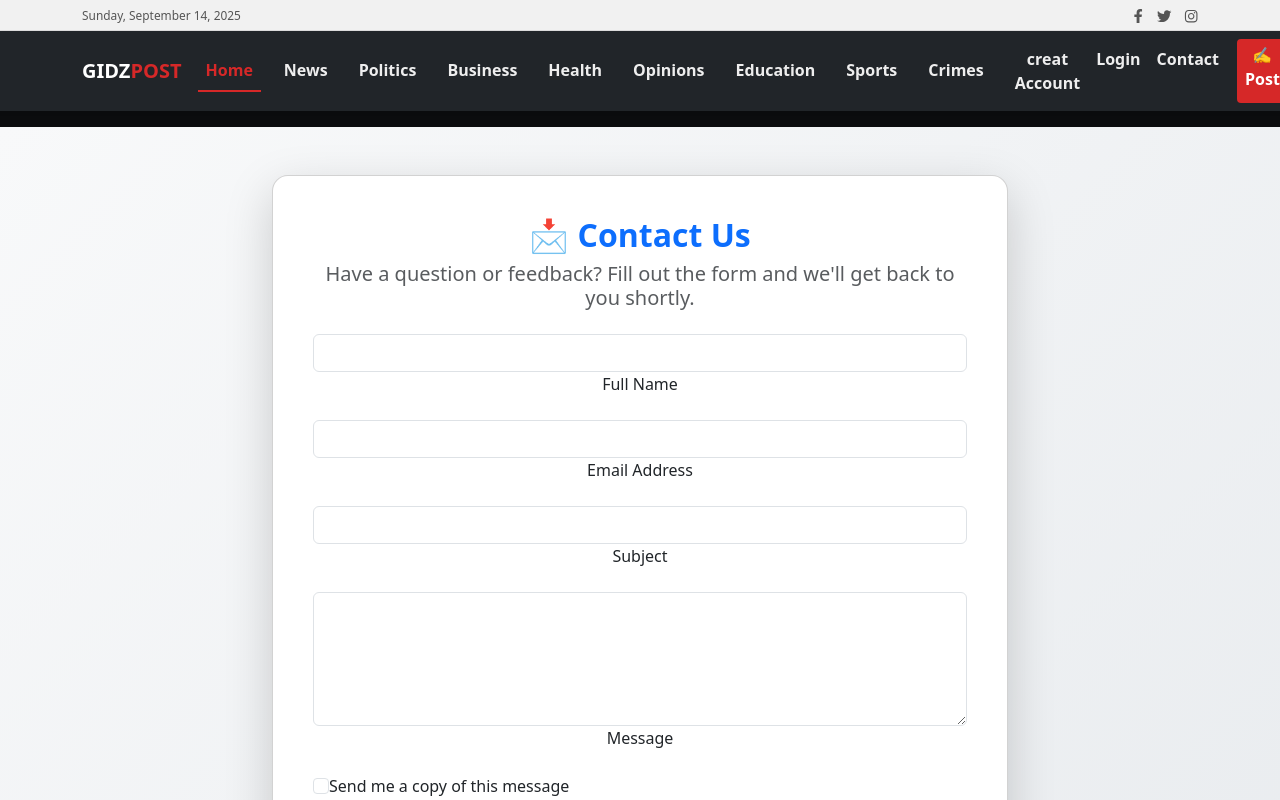
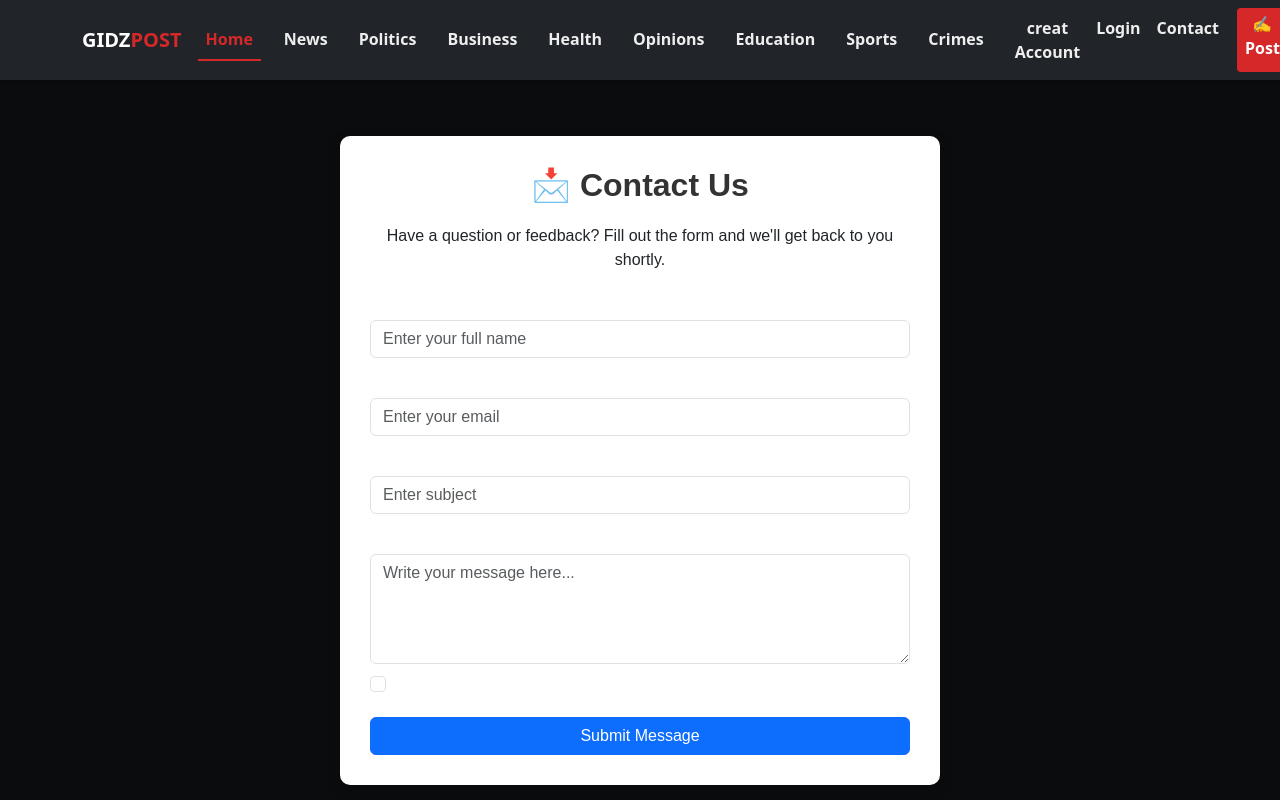
Before and after one commit to sibendire/blog_frontend, a React (Create React App) app: page /contact in a window 1280 px wide. Shown: the top 800 px of the page. Built offline with nearby package versions, Linux system fonts and the light colour scheme.

Commit message:
created css for contact form

```diff
--- a/src/App.js
+++ b/src/App.js
@@ -21,7 +21,7 @@ function App() {
     <div className="App d-flex flex-column min-vh-100">
       <Router>
         {/* Navbar */}
-        <TopBar />
+        {/* <TopBar /> */}
         <CollapsibleBlog />
         <LatestSidebar />
 
--- a/src/components/ContactForm.js
+++ b/src/components/ContactForm.js
@@ -1,17 +1,6 @@
+
 import React, { useState } from "react";
-import {
-  MDBInput,
-  MDBCheckbox,
-  MDBBtn,
-  MDBTextArea,
-  MDBCard,
-  MDBCardBody,
-  MDBCardTitle,
-  MDBContainer,
-  MDBSpinner,
-  MDBRow,
-  MDBCol,
-} from "mdb-react-ui-kit";
+import "../cssComponent/ContactForm.css"; // We'll use a separate CSS file
 
 export default function ContactForm() {
   const [formData, setFormData] = useState({
@@ -21,9 +10,6 @@ export default function ContactForm() {
     message: "",
     copy: false,
   });
-
-  const [loading, setLoading] = useState(false);
-  const [feedback, setFeedback] = useState(null);
 
   const handleChange = (e) => {
     const { name, value, type, checked } = e.target;
@@ -35,115 +21,98 @@ export default function ContactForm() {
 
   const handleSubmit = (e) => {
     e.preventDefault();
-    setLoading(true);
-    setFeedback(null);
-
-    // Simulate API call
-    setTimeout(() => {
-      setLoading(false);
-      setFeedback({ type: "success", message: "Message sent successfully!" });
-      setFormData({
-        name: "",
-        email: "",
-        subject: "",
-        message: "",
-        copy: false,
-      });
-    }, 1500);
+    console.log("Form submitted", formData);
+    alert("Form submitted!");
+    setFormData({ name: "", email: "", subject: "", message: "", copy: false });
   };
 
   return (
-    <div
-      className="py-5"
-      style={{
-        background: "linear-gradient(135deg, #f8f9fa, #e9ecef)",
-        minHeight: "80vh",
-      }}
-    >
-      <MDBContainer>
-        <MDBRow className="justify-content-center align-items-center">
-          <MDBCol md="8" sm="12">
-            <MDBCard className="shadow-lg rounded-4 p-4">
-              <MDBCardBody>
-                <MDBCardTitle className="text-center mb-4">
-                  <h2 className="fw-bold text-primary">📩 Contact Us</h2>
-                  <p className="text-muted mb-0">
-                    Have a question or feedback? Fill out the form and we'll get back to you shortly.
+    <div className="contact-container">
+      <h2 className="section-title">📩 Contact Us</h2>
+      <p className="text-dark">
+        Have a question or feedback? Fill out the form and we'll get back to you
+        shortly.
       </p>
-                </MDBCardTitle>
-
-                {feedback && (
-                  <div
-                    className={`alert alert-${feedback.type === "success" ? "success" : "danger"} text-center rounded-3`}
-                    role="alert"
-                  >
-                    {feedback.message}
-                  </div>
-                )}
 
       <form onSubmit={handleSubmit}>
-                  <MDBInput
+        <div className="mb-2">
+          <label htmlFor="name" className="form-label">
+            Full Name
+          </label>
+          <input
+            type="text"
+            className="form-control"
+            id="name"
             name="name"
-                    label="Full Name"
+            placeholder="Enter your full name"
             value={formData.name}
             onChange={handleChange}
-                    wrapperClass="mb-3"
-                    required
           />
+        </div>
 
-                  <MDBInput
+        <div className="mb-2">
+          <label htmlFor="email" className="form-label">
+            Email Address
+          </label>
+          <input
             type="email"
+            className="form-control"
+            id="email"
             name="email"
-                    label="Email Address"
+            placeholder="Enter your email"
             value={formData.email}
             onChange={handleChange}
-                    wrapperClass="mb-3"
-                    required
           />
+        </div>
 
-                  <MDBInput
+        <div className="mb-2">
+          <label htmlFor="subject" className="form-label">
+            Subject
+          </label>
+          <input
+            type="text"
+            className="form-control"
+            id="subject"
             name="subject"
-                    label="Subject"
+            placeholder="Enter subject"
             value={formData.subject}
             onChange={handleChange}
-                    wrapperClass="mb-3"
           />
+        </div>
 
-                  <MDBTextArea
+        <div className="mb-2">
+          <label htmlFor="message" className="form-label">
+            Message
+          </label>
+          <textarea
+            className="form-control"
+            id="message"
             name="message"
-                    label="Message"
-                    rows={5}
+            rows="4"
+            placeholder="Write your message here..."
             value={formData.message}
             onChange={handleChange}
-                    wrapperClass="mb-3"
-                    required
-                  />
+          ></textarea>
+        </div>
 
-                  <MDBCheckbox
+        <div className="form-check mb-3">
+          <input
+            className="form-check-input"
+            type="checkbox"
+            id="copyCheck"
             name="copy"
             checked={formData.copy}
             onChange={handleChange}
-                    wrapperClass="d-flex justify-content-start mb-3"
-                    label="Send me a copy of this message"
           />
+          <label className="form-check-label" htmlFor="copyCheck">
+            Send me a copy of this message
+          </label>
+        </div>
 
-                  <div className="text-center">
-                    <MDBBtn
-                      color="primary"
-                      size="lg"
-                      className="px-5 w-100"
-                      type="submit"
-                      disabled={loading}
-                    >
-                      {loading ? <MDBSpinner size="sm" grow /> : "Send Message"}
-                    </MDBBtn>
-                  </div>
+        <button type="submit" className="btn btn-primary w-100">
+          Submit Message
+        </button>
       </form>
-              </MDBCardBody>
-            </MDBCard>
-          </MDBCol>
-        </MDBRow>
-      </MDBContainer>
     </div>
   );
 }
--- a/src/components/HomePage.js
+++ b/src/components/HomePage.js
@@ -35,7 +35,7 @@ const HomePage = () => {
 
   // WhatsApp contact button
   const getWhatsAppUrl = () => {
-    const phoneNumber = "256700000000"; // Replace with company WhatsApp number
+    const phoneNumber = "256771236219"; // Replace with company WhatsApp number
     const message = "Hello, I would like to inquire about your services.";
     return isMobile()
       ? `https://wa.me/${phoneNumber}?text=${encodeURIComponent(message)}`
@@ -128,6 +128,7 @@ const HomePage = () => {
                       alt={post.title}
                       className="side-featured-img"
                     />
+                    {/*  */}
                   </Col>
                   <Col xs={7}>
                     <Link to={`/post/${post.id}`} className="side-featured-title">
--- a/src/components/LoginForm.js
+++ b/src/components/LoginForm.js
@@ -33,8 +33,8 @@ const LoginForm = () => {
   };
 
   return (
-    <div className="d-flex align-items-center justify-content-center vh-100 bg-light">
-      <div className="card shadow-lg p-4" style={{ width: "400px", borderRadius: "15px" }}>
+    <div className="d-flex align-items-center justify-content-center vh-100 bg-light"style={{marginTop:"-24px"}}>
+      <div className="card shadow-lg p-4" style={{ width: "400px", borderRadius: "15px"}}>
         <h3 className="text-center mb-4">Login</h3>
 
         {message && (
@@ -47,7 +47,7 @@ const LoginForm = () => {
           </div>
         )}
 
-        <form onSubmit={handleLogin}>
+        <form onSubmit={handleLogin}className="text-start">
           <div className="mb-3">
             <label className="form-label">Email</label>
             <input
--- a/src/components/PostCard.js
+++ b/src/components/PostCard.js
@@ -1,4 +1,4 @@
-import "../css/PostCard.css";
+// import "../css/PostCard.css";
 
 function PostCard({ post, onLike }) {
   return (
--- a/src/components/PostForm.js
+++ b/src/components/PostForm.js
@@ -78,10 +78,10 @@ function PostForm({ onPostCreated }) {
     <div className="container mt-4">
       <div className="card shadow-lg p-4 rounded-3">
         <h2 className="text-center mb-4">✍️ Create New Post</h2>
-        <form onSubmit={handleSubmit}>
+        <form onSubmit={handleSubmit}className="text-start">
           {/* Title */}
           <div className="mb-3">
-            <label className="form-label fw-semibold">Title</label>
+            <label className="form-label fw-semibold text-start">Title</label>
             <input
               type="text"
               className="form-control"
--- /dev/null
+++ b/src/components/Sample.js
@@ -0,0 +1,6 @@
+import React from "react";
+
+const Sample = () =>{
+
+}
+export default Sample;
--- a/src/components/TopBar.js
+++ b/src/components/TopBar.js
@@ -1,6 +1,7 @@
 import React from "react";
 import { Container, Row, Col } from "react-bootstrap";
-import { FaFacebookF, FaTwitter, FaInstagram } from "react-icons/fa";
+import { FaTwitter, FaInstagram } from "react-icons/fa";
+import { SiTiktok } from "react-icons/si"; // ✅ Import TikTok icon
 import "../cssComponent/TopBar.css";
 
 const TopBar = () => {
@@ -23,13 +24,28 @@ const TopBar = () => {
 
           {/* Right: Social Icons */}
           <Col xs={12} md={6} className="text-md-end text-center">
-            <a href="https://facebook.com" target="_blank" rel="noreferrer" className="social-icon">
-              <FaFacebookF />
-            </a>
-            <a href="https://twitter.com" target="_blank" rel="noreferrer" className="social-icon">
+            <a
+              href="https://x.com/SibendireK/status/1972179663381561846?t=dYrvsImnCuXK8mArOvSZBg&s=08"
+              target="_blank"
+              rel="noreferrer"
+              className="social-icon"
+            >
               <FaTwitter />
             </a>
-            <a href="https://instagram.com" target="_blank" rel="noreferrer" className="social-icon">
+            <a
+              href="https://vm.tiktok.com/ZMAaBer6q/"
+              target="_blank"
+              rel="noreferrer"
+              className="social-icon"
+            >
+              <SiTiktok /> {/* ✅ Correct TikTok icon */}
+            </a>
+            <a
+              href="https://instagram.com/yourprofile"
+              target="_blank"
+              rel="noreferrer"
+              className="social-icon"
+            >
               <FaInstagram />
             </a>
           </Col>
--- /dev/null
+++ b/src/cssComponent/ContactForm.css
@@ -0,0 +1,33 @@
+/* src/components/ContactForm.css */
+
+.contact-container {
+  max-width: 600px;
+  background: #fff;
+  padding: 30px;
+  border-radius: 10px;
+  box-shadow: 0 4px 15px rgba(0, 0, 0, 0.1);
+  margin: 40px auto;
+  font-family: Arial, sans-serif;
+}
+
+h2.section-title {
+  font-weight: bold;
+  margin-bottom: 20px;
+  color: #333;
+}
+
+label {
+  font-weight: 600;
+  margin-bottom: 5px;
+}
+
+.form-check-label {
+  font-weight: 500;
+}
+
+footer {
+  text-align: center;
+  padding: 20px;
+  color: #666;
+  font-size: 14px;
+}
--- /dev/null
+++ b/src/cssComponent/PostCard.css
@@ -0,0 +1,3 @@
+.news-title{
+  color: black;
+}
```
Also changed, not shown: src/components/Signup.js (+4 -4 lines), src/cssComponent/HomePages.css (+16 -1 lines). Lines whose indentation alone changed are shown as unchanged.
